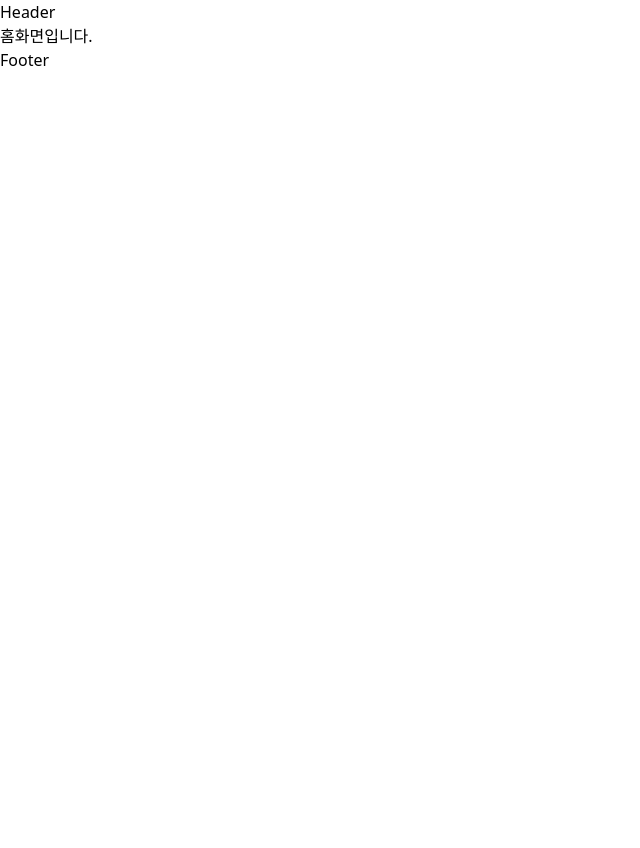
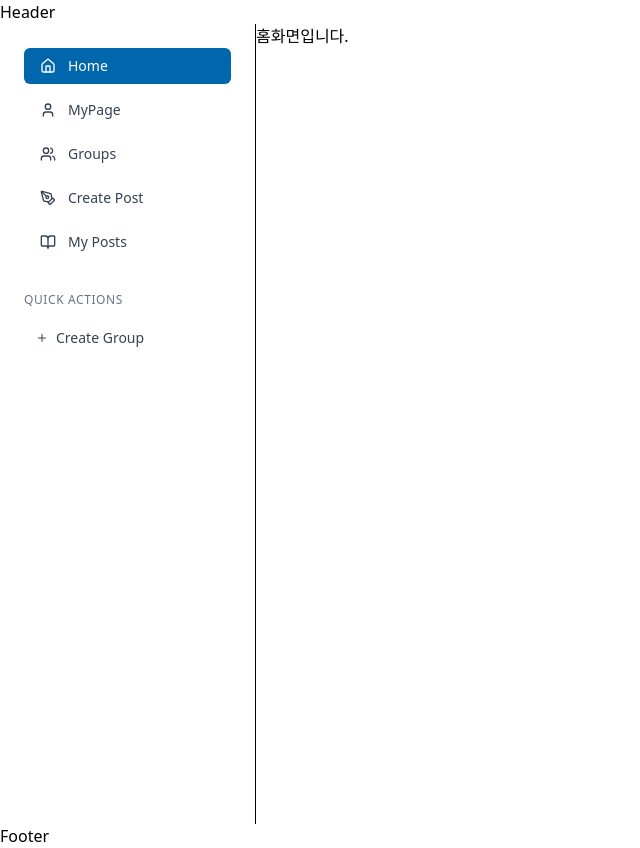
Before and after one commit to JBL28/woori.log, a Next.js app: page / in a window 1280 px wide. Shown: the whole page, without its empty margins (0-640 px from the left). Before the commit the page ends 800 px from the top, so only its background shows below. Built offline with nearby package versions, Linux system fonts and the light colour scheme.

Commit message:
feat: sidebar setting

```diff
--- a/package.json
+++ b/package.json
@@ -10,6 +10,7 @@
   },
   "dependencies": {
     "@uiw/react-md-editor": "^4.0.8",
+    "lucide-react": "^0.525.0",
     "next": "15.4.3",
     "postcss": "^8.5.6",
     "react": "19.1.0",
--- a/src/app/layout.js
+++ b/src/app/layout.js
@@ -1,6 +1,7 @@
 import Header from "@/components/common/Header";
 import "./globals.css";
 import Footer from "@/components/common/Footer";
+import SidebarContainer from "@/components/common/sidebar/SidebarContainer";
 
 export default function RootLayout({ children }) {
   return (
@@ -8,8 +9,9 @@ export default function RootLayout({ children }) {
       <title>우리로그</title>
       <body>
         <Header/>
-        <main>
-          {children}
+        <main className="flex">
+          <SidebarContainer/>
+          <div className="flex-1">{children}</div>
         </main>
         <Footer/>
       </body>
--- /dev/null
+++ b/src/components/common/sidebar/Sidebar.jsx
@@ -0,0 +1,68 @@
+"use client"
+
+import Link from "next/link"
+import { usePathname } from "next/navigation"
+import { Home, User, Users, PenTool, Settings, BookOpen, Plus } from 'lucide-react'
+
+const sidebarItems = [
+  { title: "Home", href: "/", icon: Home },
+  { title: "MyPage", href: "/myPage", icon: User },
+  { title: "Groups", href: "/myGroup", icon: Users },
+  { title: "Create Post", href: "/posts/write", icon: PenTool },
+  { title: "My Posts", href: "/posts", icon: BookOpen },
+]
+
+const quickActions = [
+  { title: "Create Group", href: "/groups/create", icon: Plus },
+]
+
+export function Sidebar() {
+  const pathname = usePathname()
+
+  return (
+    <aside className="w-64 h-screen bg-white/50 backdrop-blur-sm border-r dark:bg-slate-900/50">
+      <div className="p-6">
+        {/* Main Navigation */}
+        <nav className="space-y-2">
+          {sidebarItems.map(({ title, href, icon: Icon }) => {
+            const isActive = pathname === href
+            return (
+              <Link
+                key={href}
+                href={href}
+                className={`flex items-center w-full px-4 py-2 text-sm rounded-md transition-colors
+                  ${isActive ? "bg-[#0067AC] text-white" : "text-gray-700 hover:bg-gray-100 dark:text-gray-300 dark:hover:bg-slate-800"}`}
+              >
+                <Icon className="w-4 h-4 mr-3" />
+                {title}
+              </Link>
+            )
+          })}
+        </nav>
+
+        {/* Quick Actions */}
+        <div className="mt-8">
+          <div className="mb-3 text-xs font-medium text-gray-500 dark:text-gray-400 uppercase tracking-wider">
+            Quick Actions
+          </div>
+          <nav className="space-y-1">
+            {quickActions.map(({ title, href, icon: Icon }) => {
+              const isActive = pathname === href
+              return (
+                <Link
+                  key={href}
+                  href={href}
+                  className={`flex items-center w-full px-3 py-2 text-sm rounded-md transition-colors
+                    ${isActive ? "bg-[#0067AC] text-white" : "text-gray-700 hover:bg-gray-100 dark:text-gray-300 dark:hover:bg-slate-800"}`}
+                >
+                  <Icon className="w-3 h-3 mr-2" />
+                  {title}
+                </Link>
+              )
+            })}
+          </nav>
+        </div>
+      </div>
+    </aside>
+  )
+}
--- /dev/null
+++ b/src/components/common/sidebar/SidebarContainer.jsx
@@ -0,0 +1,10 @@
+import React from 'react'
+import { Sidebar } from './Sidebar'
+
+const SidebarContainer = () => {
+  return (
+    <Sidebar/>
+  )
+}
+
+export default SidebarContainer
```
Also changed, not shown: 1 other file (tests, documents, lock files or other folders).
